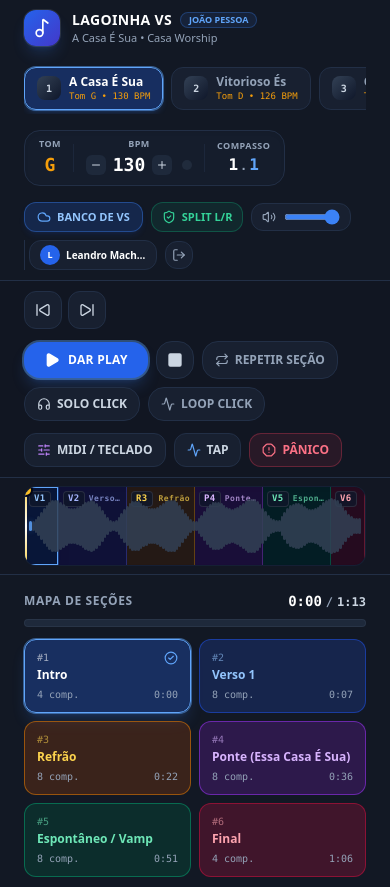
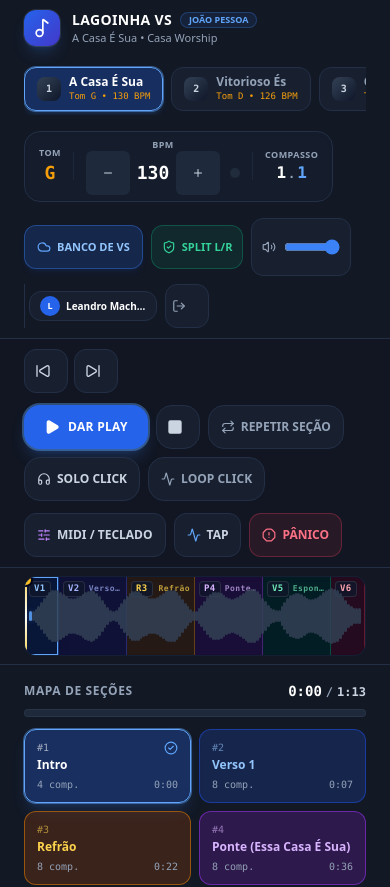
Before and after one commit to srssamuel/lagoinha-vs, a React (Vite) app: page / in a window 390 px wide. Shown: the top 887 px of the page. Built offline with nearby package versions, Linux system fonts and the light colour scheme.

Commit message:
fix(ui): enforce 44px touch targets on mobile viewports for visual QA

```diff
--- a/src/index.css
+++ b/src/index.css
@@ -4,11 +4,20 @@
 
 @layer base {
   body {
-    background-color: #0a0d14;
+    background-color: #0c0c0e;
     color: #f1f5f9;
     font-family: -apple-system, BlinkMacSystemFont, "Segoe UI", Roboto, Helvetica, Arial, sans-serif;
     user-select: none;
     overflow-x: hidden;
+  }
+
+  @media (max-width: 767px) {
+    button,
+    [role="button"],
+    input[type="range"] {
+      min-height: 44px !important;
+      min-width: 44px !important;
+    }
   }
 }
 
```
